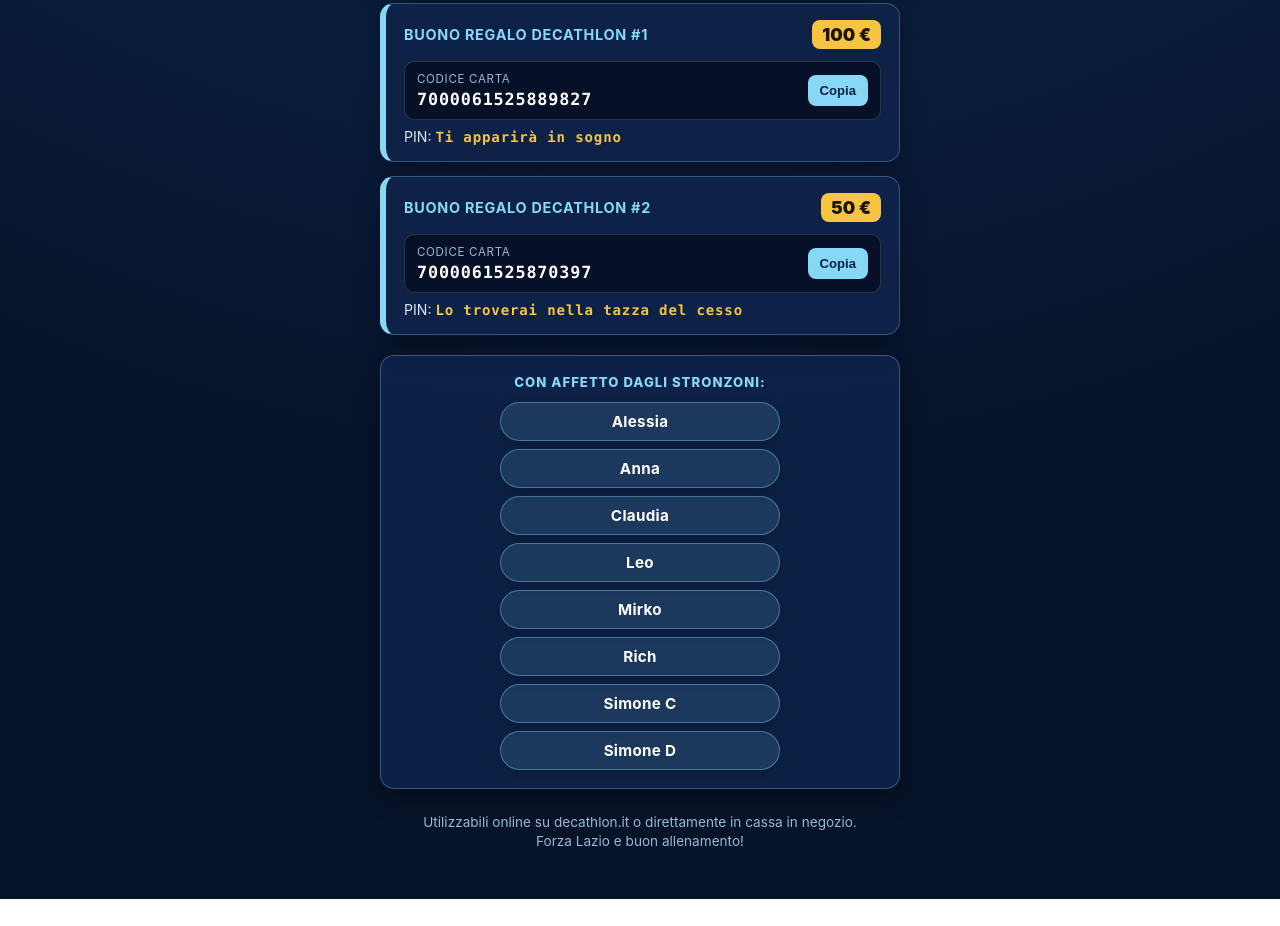
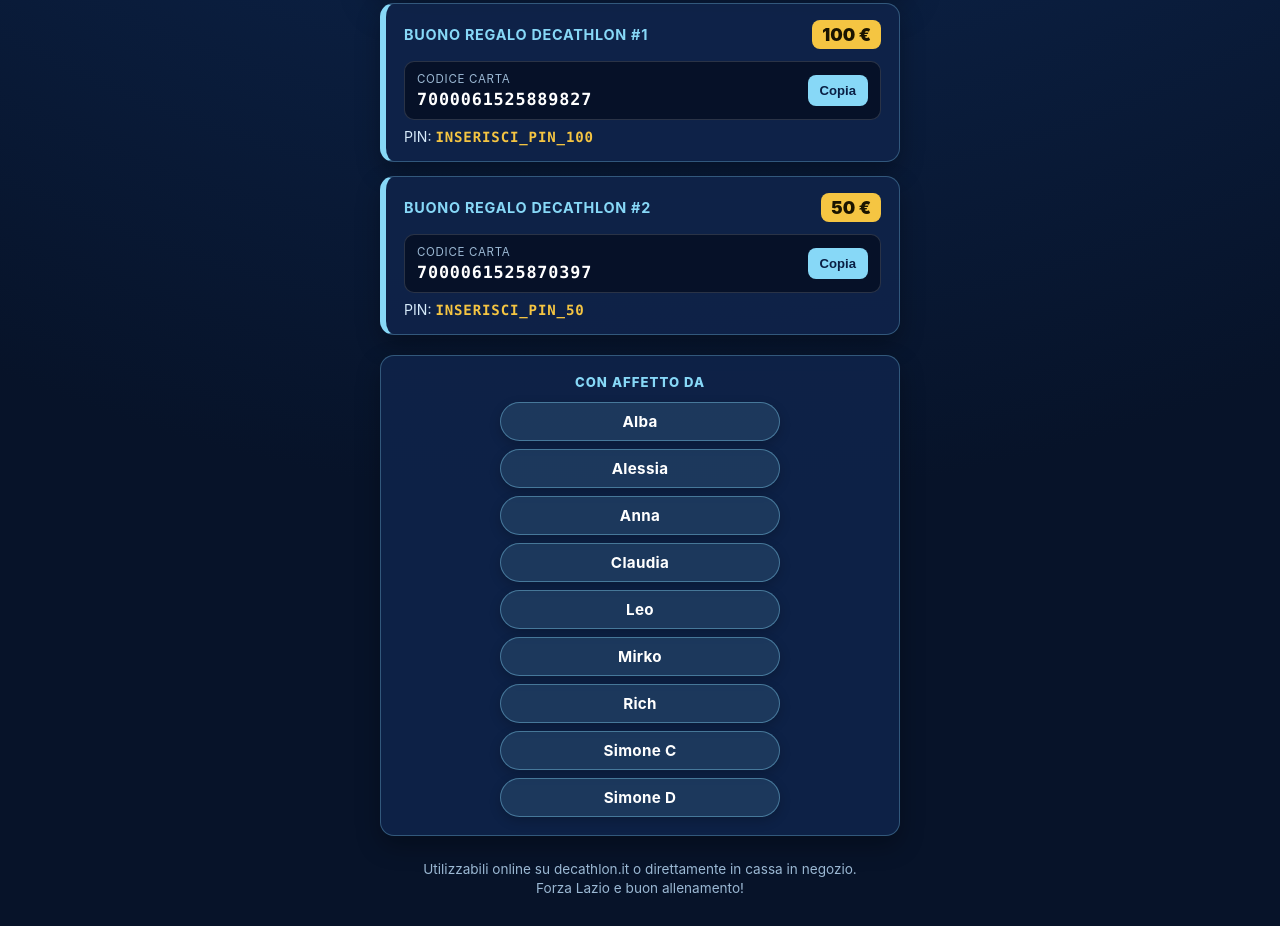
Before and after one commit to MirkHammet/grausos.birthday, a plain HTML site: page index.html in a window 1280 px wide. Shown: the part 1113-2039 px from the top of the page. Before the commit the page ends 2012 px from the top, so only its background shows below. Drawn offline with Linux system fonts and the light colour scheme.

Commit message:
Add files via upload

```diff
--- a/index.html
+++ b/index.html
@@ -271,7 +271,7 @@
           </div>
           <button class="copy-btn" onclick="copyCode('code-100', this)">Copia</button>
         </div>
-        <div class="pin-line">PIN: <strong>Ti apparirà in sogno</strong></div>
+        <div class="pin-line">PIN: <strong>INSERISCI_PIN_100</strong></div>
       </article>
 
       <!-- BUONO 2: 50€ -->
@@ -287,14 +287,15 @@
           </div>
           <button class="copy-btn" onclick="copyCode('code-50', this)">Copia</button>
         </div>
-        <div class="pin-line">PIN: <strong>Lo troverai nella tazza del cesso</strong></div>
+        <div class="pin-line">PIN: <strong>INSERISCI_PIN_50</strong></div>
       </article>
     </section>
 
     <section class="signatures" aria-label="Firme degli autori">
-      <div class="signatures-title">Con affetto dagli Stronzoni:</div>
+      <div class="signatures-title">Con affetto da</div>
       <div class="chip-stack">
-        <span class="chip">Alessia</span>
+        <span class="chip">Alba</span>
+		<span class="chip">Alessia</span>
         <span class="chip">Anna</span>
         <span class="chip">Claudia</span>
         <span class="chip">Leo</span>
```
